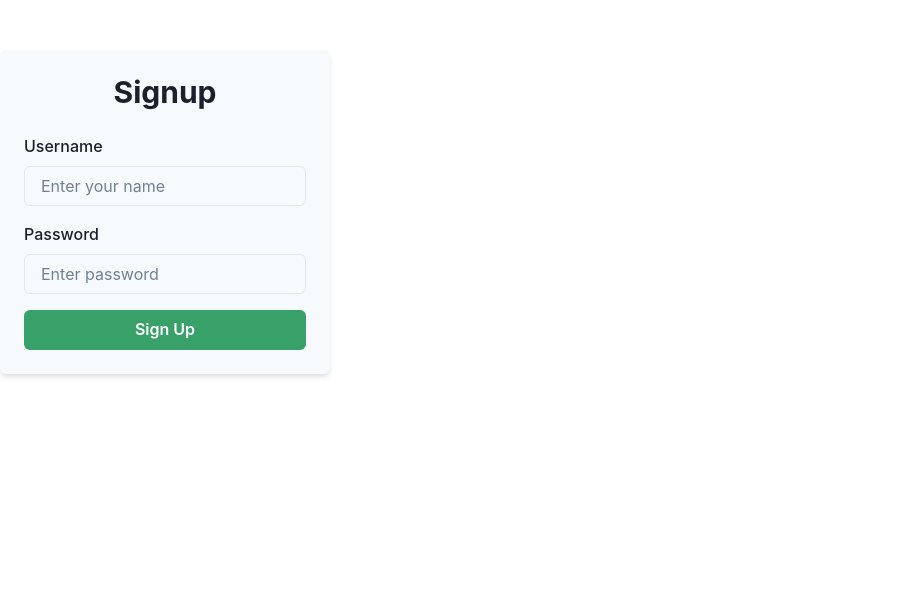
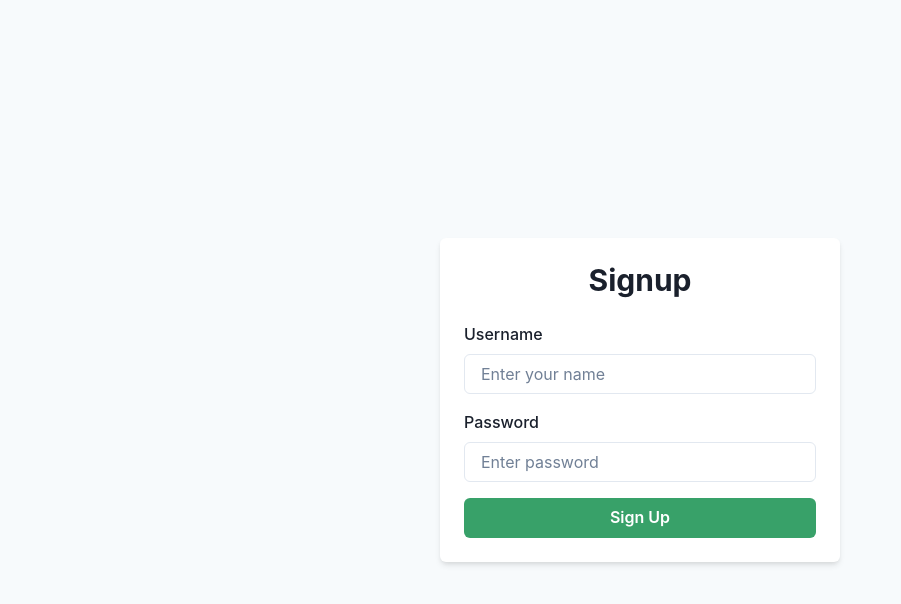
Before and after one commit to rahul-adepu/Leucine-User-Access-Management, a React (Vite) app in the folder frontend/: page /signup in a window 1280 px wide. Shown: the top 604 px of the page, without its empty margins (0-901 px from the left). Built offline with nearby package versions, Linux system fonts and the light colour scheme; no server answers.

Commit message:
Improved UI alignment for signup and login pages

```diff
--- a/frontend/src/App.jsx
+++ b/frontend/src/App.jsx
@@ -1,4 +1,3 @@
-import { useState } from "react";
 import LoginPage from "./pages/LoginPage";
 import SignupPage from "./pages/SignupPage";
 import { Navigate, Route, Routes } from "react-router-dom";
@@ -7,8 +6,6 @@ import PendingRequests from "./pages/PendingRequests";
 import RequestAccess from "./pages/RequestAccess";
 
 function App() {
-  const [count, setCount] = useState(0);
-
   return (
     <>
       <Routes>
--- a/frontend/src/main.jsx
+++ b/frontend/src/main.jsx
@@ -1,6 +1,5 @@
 import { StrictMode } from "react";
 import { createRoot } from "react-dom/client";
-import "./index.css";
 import App from "./App.jsx";
 import { BrowserRouter } from "react-router-dom";
 import { ChakraProvider } from "@chakra-ui/react";
--- a/frontend/src/pages/SignupPage.jsx
+++ b/frontend/src/pages/SignupPage.jsx
@@ -46,11 +46,17 @@ export default function SignupPage() {
 
   return (
     <Box
+      minH="100vh"
+      bg="gray.50"
+      display="flex"
+      justifyContent="center"
+      alignItems="center"
+    >
+      <Box
+        width="100%"
         maxW="400px"
-      mx="auto"
-      mt="50px"
         p="6"
-      bg="gray.50"
+        bg="white"
         borderRadius="md"
         boxShadow="md"
       >
@@ -88,5 +94,6 @@ export default function SignupPage() {
           </VStack>
         </form>
       </Box>
+    </Box>
   );
 }
```
Lines whose indentation alone changed are shown as unchanged.
